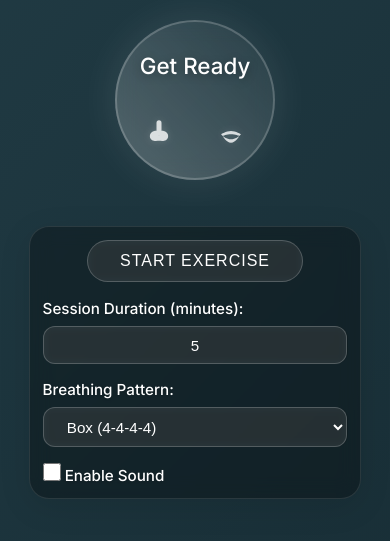
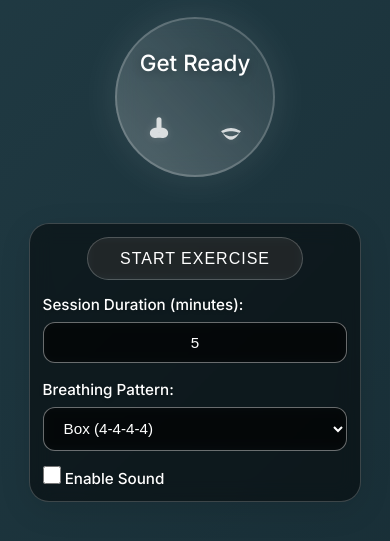
Before and after one commit to coaltrain11/breathing-app, a plain HTML site: page index.html in a window 390 px wide. Shown: the part 197-738 px from the top of the page. Drawn offline with Linux system fonts and the light colour scheme.

Commit message:
Improve form control visibility on mobile: - Darken background colors for better contrast - Enhance border visibility - Adjust padding and sizing - Optimize touch targets

```diff
--- a/styles.css
+++ b/styles.css
@@ -161,10 +161,10 @@ h1 {
 
 select, .number-input {
     padding: 0.6rem 1.2rem;
-    border: 1px solid rgba(255, 255, 255, 0.2);
+    border: 1px solid rgba(255, 255, 255, 0.3);
     border-radius: 12px;
     font-size: 0.95rem;
-    background: rgba(255, 255, 255, 0.05);
+    background: rgba(0, 0, 0, 0.3);
     color: #fff;
     cursor: pointer;
     backdrop-filter: blur(5px);
@@ -185,18 +185,21 @@ select, .number-input {
 }
 
 select:hover, .number-input:hover {
-    background: rgba(255, 255, 255, 0.1);
+    background: rgba(0, 0, 0, 0.4);
+    border-color: rgba(255, 255, 255, 0.4);
 }
 
 select:focus, .number-input:focus {
     outline: none;
-    border-color: rgba(255, 255, 255, 0.4);
-    background: rgba(255, 255, 255, 0.15);
+    border-color: rgba(255, 255, 255, 0.6);
+    background: rgba(0, 0, 0, 0.4);
+    box-shadow: 0 0 10px rgba(255, 255, 255, 0.2);
 }
 
 select option {
     background: #2c5364;
     color: #fff;
+    padding: 0.5rem;
 }
 
 label {
@@ -253,8 +256,9 @@ input[type="checkbox"] {
     .controls {
         padding: 1rem;
         margin: 0.5rem;
-        background: rgba(0, 0, 0, 0.3);
+        background: rgba(0, 0, 0, 0.4);
         backdrop-filter: blur(10px);
+        border: 1px solid rgba(255, 255, 255, 0.2);
     }
 
     .setting {
@@ -266,8 +270,16 @@ input[type="checkbox"] {
     select, .number-input {
         width: 100%;
         min-width: unset;
-        background: rgba(255, 255, 255, 0.1);
+        background: rgba(0, 0, 0, 0.4);
         color: #fff;
+        border: 1px solid rgba(255, 255, 255, 0.4);
+        padding: 0.8rem 1.2rem;
+        font-size: 1rem;
+    }
+
+    select:focus, .number-input:focus {
+        background: rgba(0, 0, 0, 0.5);
+        border-color: rgba(255, 255, 255, 0.6);
     }
 
     label {
@@ -306,12 +318,18 @@ input[type="checkbox"] {
     .controls {
         padding: 0.8rem;
         margin: 0.3rem;
+        background: rgba(0, 0, 0, 0.5);
     }
 
     .start-button {
         padding: 0.7rem 2rem;
         font-size: 1rem;
         margin-bottom: 1rem;
+    }
+
+    select, .number-input {
+        padding: 0.7rem 1rem;
+        font-size: 0.95rem;
     }
 }
 
```
